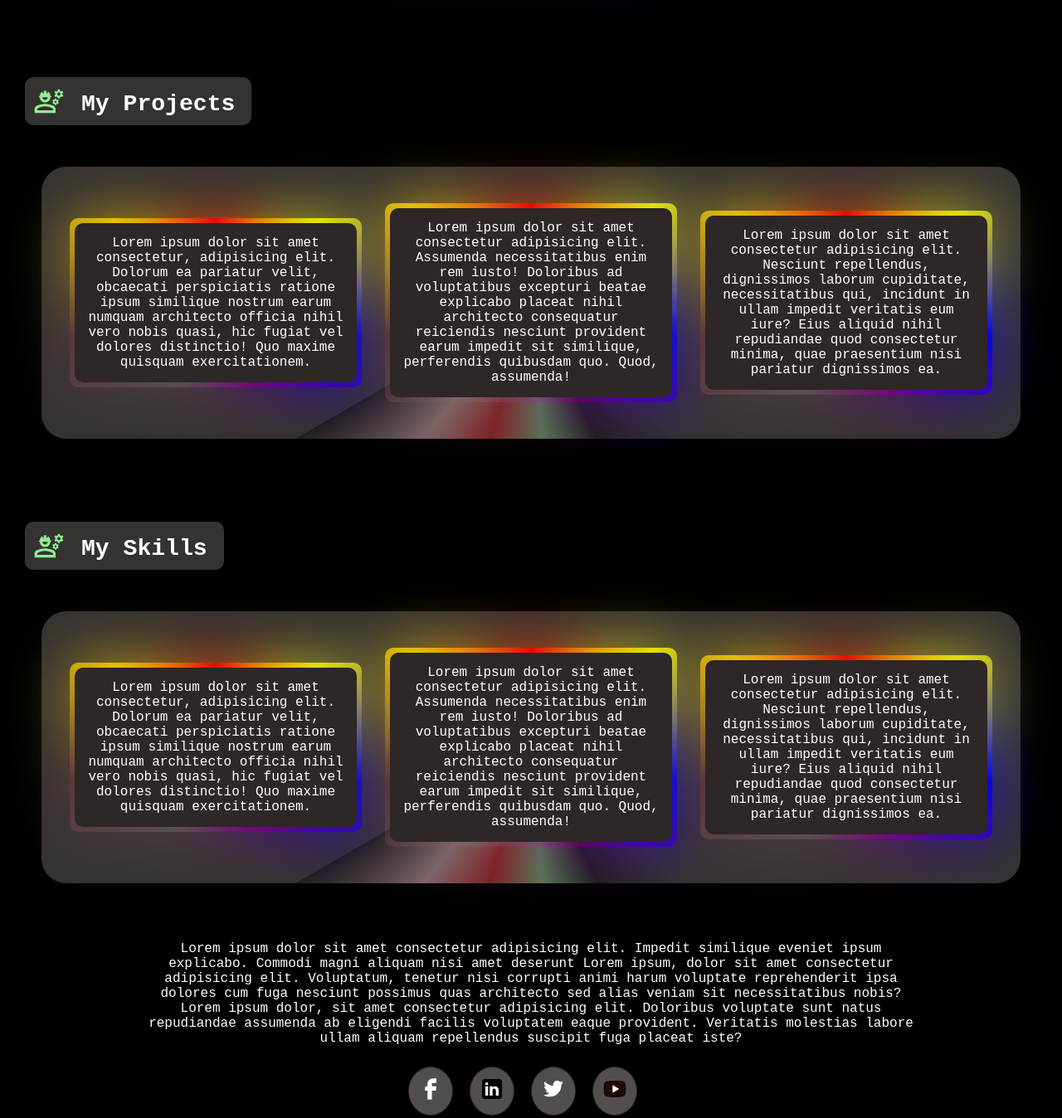
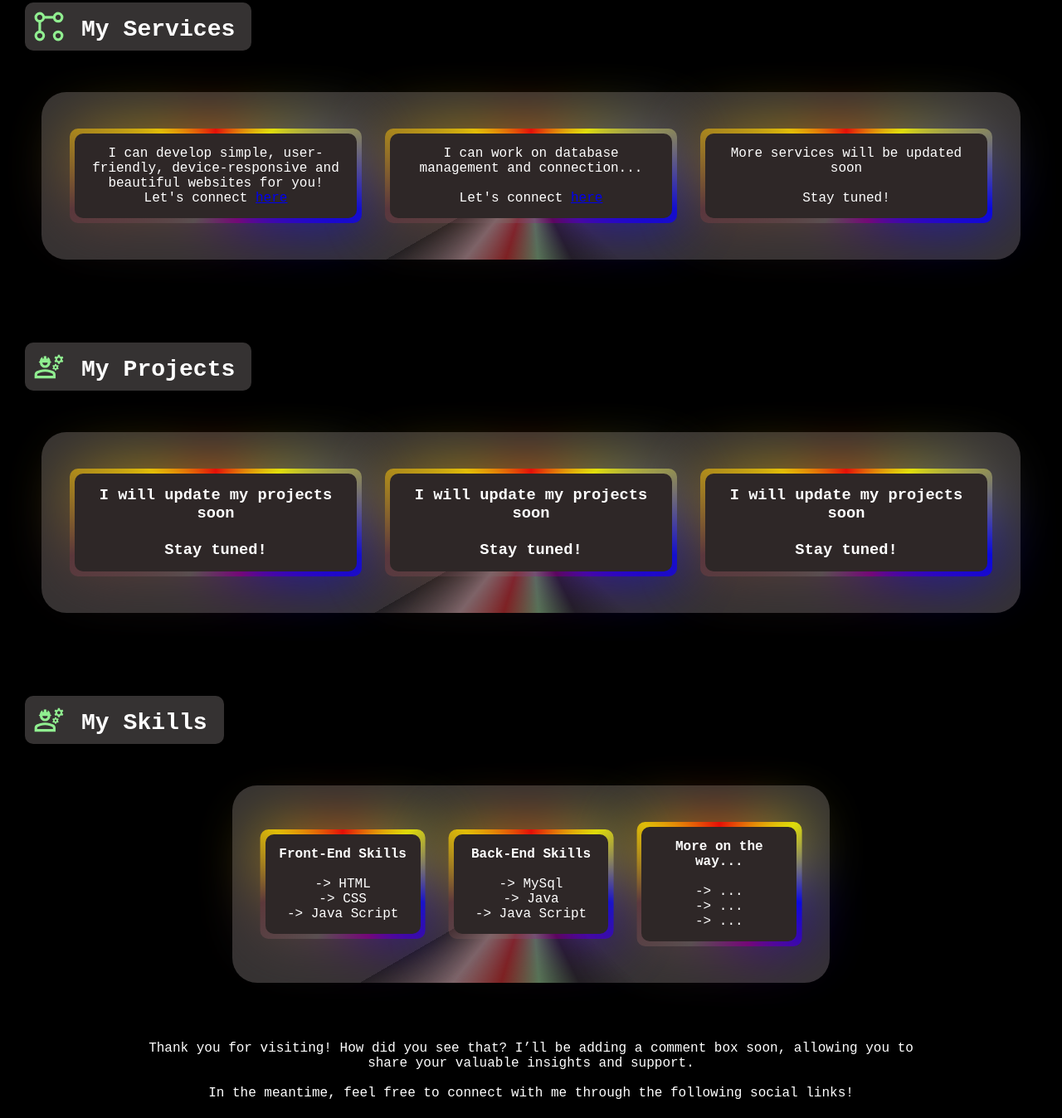
Before and after one commit to amantiwakshuma/amantiportfolio, a plain HTML site: page index.html in a window 1280 px wide. Shown: the part 1343-2691 px from the top of the page at 83% size. Drawn offline with Linux system fonts and the light colour scheme.

Commit message:
Update index.html
content updated

```diff
--- a/index.html
+++ b/index.html
@@ -3,7 +3,7 @@
 <head>
   <meta charset="UTF-8">
   <meta name="viewport" content="width=device-width, initial-scale=1.0">
-  <title>Own Project1</title>
+  <title>Amanti Wakshuma</title>
   <link rel="stylesheet" href="position.css">
 </head>
 <body>
@@ -47,10 +47,32 @@
 
 
     <div class="service-title" id="services">
+      <svg xmlns="http://www.w3.org/2000/svg" height="38px" viewBox="0 -960 960 960" width="38px" fill="#FFFFFF"><path d="M480-120 200-272v-240L40-600l440-240 440 240v320h-80v-276l-80 44v240L480-120Zm0-332 274-148-274-148-274 148 274 148Zm0 241 200-108v-151L480-360 280-470v151l200 108Zm0-241Zm0 90Zm0 0Z"/></svg>
+
+
+      <h3 id="about">Education</h3>
+    </div>
+
+    <div class="main-cont" id="education">
+
+
+
+
+      <div class="content" id="content">
+        <p>I'm currently studying BSc. in Electrical and Computer Engineering at Addis Ababa University [Addis Ababa Institute of Technology]. <br><br>I have been also practising Front-End Development basics like HTML, CSS and JS. In addition to that, I have taken some beginner programming language courses from AAiT, like python, java(Object Oriented Programming) ...</p>
+      </div>
+
+    </div>
+
+
+
+
+
+    <div class="service-title" id="services">
       <svg xmlns="http://www.w3.org/2000/svg" height="38px" viewBox="0 -960 960 960" width="38px" fill="#ffffff"><path d="M760-600q-57 0-99-34t-56-86H354q-11 42-41.5 72.5T240-606v251q52 14 86 56t34 99q0 66-47 113T200-40q-66 0-113-47T40-200q0-57 34-99t86-56v-251q-52-14-86-56t-34-98q0-66 47-113t113-47q56 0 98 34t56 86h251q14-52 56-86t99-34q66 0 113 47t47 113q0 66-47 113t-113 47ZM200-120q33 0 56.5-24t23.5-56q0-33-23.5-56.5T200-280q-32 0-56 23.5T120-200q0 32 24 56t56 24Zm0-560q33 0 56.5-23.5T280-760q0-33-23.5-56.5T200-840q-32 0-56 23.5T120-760q0 33 24 56.5t56 23.5ZM760-40q-66 0-113-47t-47-113q0-66 47-113t113-47q66 0 113 47t47 113q0 66-47 113T760-40Zm0-80q33 0 56.5-24t23.5-56q0-33-23.5-56.5T760-280q-33 0-56.5 23.5T680-200q0 32 23.5 56t56.5 24Zm0-560q33 0 56.5-23.5T840-760q0-33-23.5-56.5T760-840q-33 0-56.5 23.5T680-760q0 33 23.5 56.5T760-680ZM200-200Zm0-560Zm560 560Zm0-560Z"/></svg>
 
 
-      <h3>My Services</h3>
+      <h3 >My Services</h3>
     </div>
 
     <div class="main-cont">
@@ -62,15 +84,20 @@
 
 
       <div class="content">
-        <p>Lorem ipsum dolor sit amet consectetur, adipisicing elit. Dolorum ea pariatur velit, obcaecati perspiciatis ratione ipsum similique nostrum earum numquam architecto officia nihil vero nobis quasi, hic fugiat vel dolores distinctio! Quo maxime quisquam exercitationem. </p>
+        <p>I can develop simple, user-friendly, device-responsive and beautiful websites for you!
+          Let's connect <a href="https://www.linkedin.com/in/amanti-wakshuma-ayale-a78224268/" target="_blank">here</a> </p>
       </div>
 
       <div class="content">
-        <p>Lorem ipsum dolor sit amet consectetur adipisicing elit. Assumenda necessitatibus enim rem iusto! Doloribus ad voluptatibus excepturi beatae explicabo placeat nihil architecto consequatur reiciendis nesciunt provident earum impedit sit similique, perferendis quibusdam quo. Quod, assumenda!</p>
+        <p>I can work on database management and connection... <br><br>
+          Let's connect <a href="https://www.linkedin.com/in/amanti-wakshuma-ayale-a78224268/" target="_blank">here</a> </p>
       </div>
 
       <div class="content">
-        <p>Lorem ipsum dolor sit amet consectetur adipisicing elit. Nesciunt repellendus, dignissimos laborum cupiditate, necessitatibus qui, incidunt in ullam impedit veritatis eum iure? Eius aliquid nihil repudiandae quod consectetur minima, quae praesentium nisi pariatur dignissimos ea.</p>
+        <p>More services will be updated soon
+          <br><br>
+          Stay tuned!
+        </p>
       </div>
 
     </div>
@@ -91,15 +118,24 @@
 
     <div class="main-cont">
       <div class="content">
-        <p>Lorem ipsum dolor sit amet consectetur, adipisicing elit. Dolorum ea pariatur velit, obcaecati perspiciatis ratione ipsum similique nostrum earum numquam architecto officia nihil vero nobis quasi, hic fugiat vel dolores distinctio! Quo maxime quisquam exercitationem. </p>
+        <h3>I will update my projects soon
+          <br><br>
+          Stay tuned!
+        </h3>
       </div>
 
       <div class="content">
-        <p>Lorem ipsum dolor sit amet consectetur adipisicing elit. Assumenda necessitatibus enim rem iusto! Doloribus ad voluptatibus excepturi beatae explicabo placeat nihil architecto consequatur reiciendis nesciunt provident earum impedit sit similique, perferendis quibusdam quo. Quod, assumenda!</p>
+        <h3>I will update my projects soon
+          <br><br>
+          Stay tuned!
+        </h3>
       </div>
 
       <div class="content">
-        <p>Lorem ipsum dolor sit amet consectetur adipisicing elit. Nesciunt repellendus, dignissimos laborum cupiditate, necessitatibus qui, incidunt in ullam impedit veritatis eum iure? Eius aliquid nihil repudiandae quod consectetur minima, quae praesentium nisi pariatur dignissimos ea.</p>
+        <h3>I will update my projects soon
+          <br><br>
+          Stay tuned!
+        </h3>
       </div>
 
     </div>
@@ -120,15 +156,32 @@
 
     <div class="main-cont">
       <div class="content">
-        <p>Lorem ipsum dolor sit amet consectetur, adipisicing elit. Dolorum ea pariatur velit, obcaecati perspiciatis ratione ipsum similique nostrum earum numquam architecto officia nihil vero nobis quasi, hic fugiat vel dolores distinctio! Quo maxime quisquam exercitationem. </p>
+        <h4>Front-End Skills</h4>
+        <br>
+
+        <p>-> HTML</p>
+        <p>-> CSS</p>
+        <p>-> Java Script</p>
+
+
       </div>
 
       <div class="content">
-        <p>Lorem ipsum dolor sit amet consectetur adipisicing elit. Assumenda necessitatibus enim rem iusto! Doloribus ad voluptatibus excepturi beatae explicabo placeat nihil architecto consequatur reiciendis nesciunt provident earum impedit sit similique, perferendis quibusdam quo. Quod, assumenda!</p>
+        <h4>Back-End Skills</h4>
+        <br>
+
+        <p>-> MySql</p>
+        <p>-> Java</p>
+        <p>-> Java Script</p>
       </div>
 
       <div class="content">
-        <p>Lorem ipsum dolor sit amet consectetur adipisicing elit. Nesciunt repellendus, dignissimos laborum cupiditate, necessitatibus qui, incidunt in ullam impedit veritatis eum iure? Eius aliquid nihil repudiandae quod consectetur minima, quae praesentium nisi pariatur dignissimos ea.</p>
+        <h4>More on the way...</h4>
+        <br>
+
+        <p>-> ...</p>
+        <p>-> ...</p>
+        <p>-> ...</p>
       </div>
 
     </div>
@@ -137,10 +190,16 @@
 
   </main>
   <div class="footer" id="contact">
-    <p>Lorem ipsum dolor sit amet consectetur adipisicing elit. Impedit similique eveniet ipsum explicabo. Commodi magni aliquam nisi amet deserunt Lorem ipsum, dolor sit amet consectetur adipisicing elit. Voluptatum, tenetur nisi corrupti animi harum voluptate reprehenderit ipsa dolores cum fuga nesciunt possimus quas architecto sed alias veniam sit necessitatibus nobis? Lorem ipsum dolor, sit amet consectetur adipisicing elit. Doloribus voluptate sunt natus repudiandae assumenda ab eligendi facilis voluptatem eaque provident. Veritatis molestias labore ullam aliquam repellendus suscipit fuga placeat iste? </p>
+    <p>Thank you for visiting!
+
+      How did you see that? I’ll be adding a comment box soon, allowing you to share your valuable insights and support. <br><br>
+
+      In the meantime, feel free to connect with me through the following social links!
+  </p>
 
     <div class="links">
-        <a href="https://web.facebook.com/Amantii21" target="_blank">            <svg
+      <a href="https://web.facebook.com/Amantii21" target="_blank">
+            <svg
               width="32"
               height="32"
               viewBox="0 0 24 24"
```
